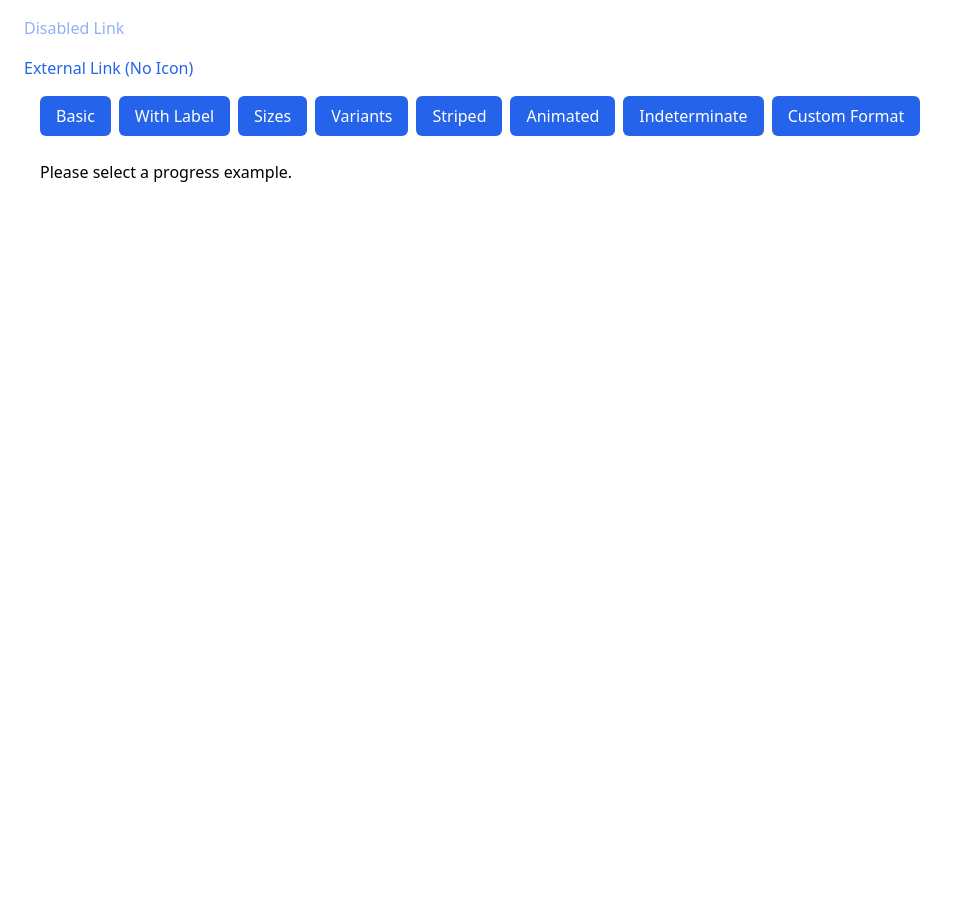
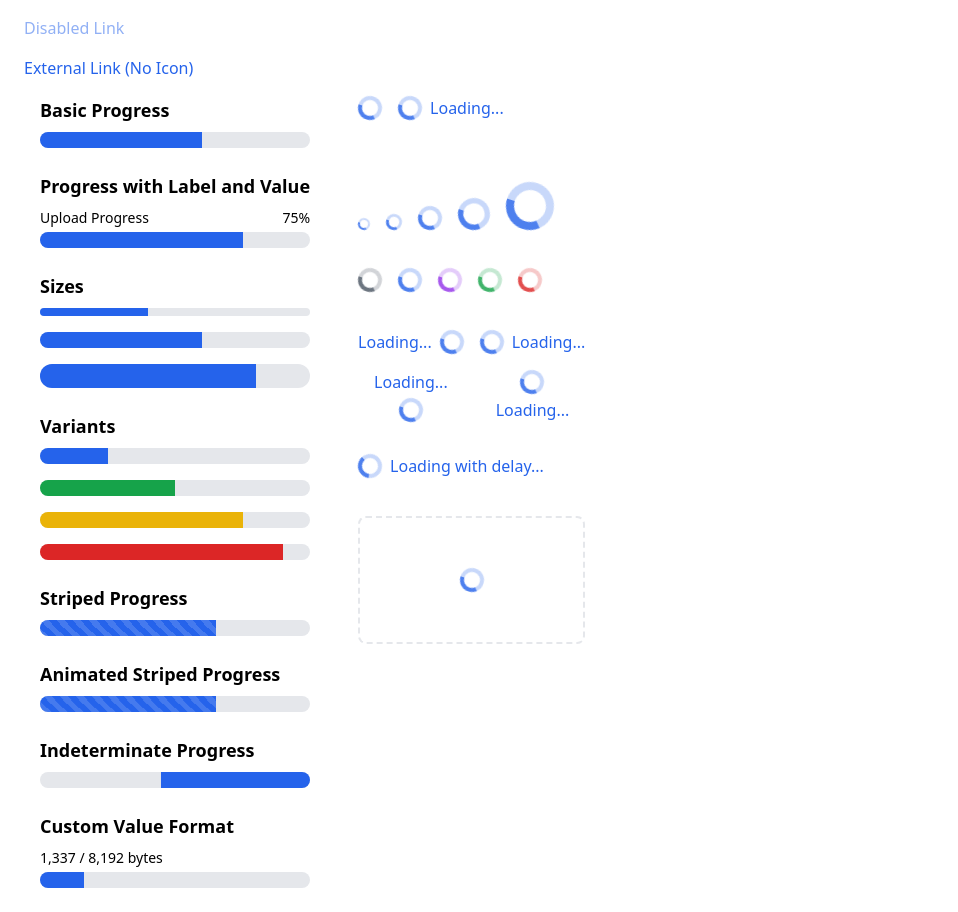
Before and after one commit to Arash-Nozarinejad/interactive-component-lib-01, a React (Vite) app: page / in a window 1280 px wide. Shown: the part 4900-5812 px from the top of the page, without its empty margins (0-958 px from the left). Before the commit the page ends 5108 px from the top, so only its background shows below. Built offline with nearby package versions, Linux system fonts and the light colour scheme.

Commit message:
added spinner component examples

```diff
--- a/src/App.tsx
+++ b/src/App.tsx
@@ -11,6 +11,7 @@ import { TextareaExamples } from "./components/TextareaExampleComponents";
 import ToggleComponentExamples from "./components/ToggleComponentExamples";
 import { AlertExampleWithProvider } from "./components/AlertComponentExamples";
 import ProgressComponentExamples from "./components/ProgressComponentExamples";
+import SpinnerExamples from "./components/SpinnerComponentExamples";
 // import UseStateHookExample from "./components/atoms/hooks/UseStateHookExample";
 
 function App() {
@@ -29,6 +30,7 @@ function App() {
       <LinkComponentExamples />
       <AlertExampleWithProvider />
       <ProgressComponentExamples />
+      <SpinnerExamples />
       {/* <UseStateHookExample /> */}
     </div>
   );
--- a/src/components/ProgressComponentExamples.tsx
+++ b/src/components/ProgressComponentExamples.tsx
@@ -1,42 +1,62 @@
-import { useState } from 'react';
 import { Progress } from './atoms/Progress/Progress';
 
 function ProgressComponentExamples() {
-  // State to control which example is visible.
-  const [activeExample, setActiveExample] = useState<string | null>(null);
+  return (
+    <div className="space-y-6 p-4">
+      {/* Basic Progress */}
+      <section>
+        <h2 className="mb-2 text-lg font-semibold">Basic Progress</h2>
+        <Progress value={60} />
+      </section>
 
-  // Render different progress bar examples based on activeExample state.
-  const renderProgressExample = () => {
-    switch (activeExample) {
-      case 'basic':
-        return <Progress value={60} />;
-      case 'label':
-        return <Progress value={75} label="Upload Progress" showValue />;
-      case 'sizes':
-        return (
+      {/* With Label and Value */}
+      <section>
+        <h2 className="mb-2 text-lg font-semibold">Progress with Label and Value</h2>
+        <Progress value={75} label="Upload Progress" showValue />
+      </section>
+
+      {/* Sizes */}
+      <section>
+        <h2 className="mb-2 text-lg font-semibold">Sizes</h2>
         <div className="space-y-4">
           <Progress value={40} size="sm" />
           <Progress value={60} size="md" />
           <Progress value={80} size="lg" />
         </div>
-        );
-      case 'variants':
-        return (
+      </section>
+
+      {/* Variants */}
+      <section>
+        <h2 className="mb-2 text-lg font-semibold">Variants</h2>
         <div className="space-y-4">
           <Progress value={25} variant="default" />
           <Progress value={50} variant="success" />
           <Progress value={75} variant="warning" />
           <Progress value={90} variant="error" />
         </div>
-        );
-      case 'striped':
-        return <Progress value={65} striped />;
-      case 'animated':
-        return <Progress value={65} striped animated />;
-      case 'indeterminate':
-        return <Progress value={0} indeterminate />;
-      case 'custom':
-        return (
+      </section>
+
+      {/* Striped Progress */}
+      <section>
+        <h2 className="mb-2 text-lg font-semibold">Striped Progress</h2>
+        <Progress value={65} striped />
+      </section>
+
+      {/* Animated Stripes */}
+      <section>
+        <h2 className="mb-2 text-lg font-semibold">Animated Striped Progress</h2>
+        <Progress value={65} striped animated />
+      </section>
+
+      {/* Indeterminate Progress */}
+      <section>
+        <h2 className="mb-2 text-lg font-semibold">Indeterminate Progress</h2>
+        <Progress value={0} indeterminate />
+      </section>
+
+      {/* Custom Value Format */}
+      <section>
+        <h2 className="mb-2 text-lg font-semibold">Custom Value Format</h2>
         <Progress
           value={1337}
           max={8192}
@@ -45,46 +65,11 @@ function ProgressComponentExamples() {
             `${value.toLocaleString()} / ${max.toLocaleString()} bytes`
           }
         />
-        );
-      default:
-        return <p>Please select a progress example.</p>;
-    }
-  };
-
-  return (
-    <div className="space-y-6 p-4">
-      {/* Buttons to switch between examples */}
-      <div className="space-x-2">
-        <button onClick={() => setActiveExample('basic')} className="rounded-md bg-blue-600 px-4 py-2 text-white">
-          Basic
-        </button>
-        <button onClick={() => setActiveExample('label')} className="rounded-md bg-blue-600 px-4 py-2 text-white">
-          With Label
-        </button>
-        <button onClick={() => setActiveExample('sizes')} className="rounded-md bg-blue-600 px-4 py-2 text-white">
-          Sizes
-        </button>
-        <button onClick={() => setActiveExample('variants')} className="rounded-md bg-blue-600 px-4 py-2 text-white">
-          Variants
-        </button>
-        <button onClick={() => setActiveExample('striped')} className="rounded-md bg-blue-600 px-4 py-2 text-white">
-          Striped
-        </button>
-        <button onClick={() => setActiveExample('animated')} className="rounded-md bg-blue-600 px-4 py-2 text-white">
-          Animated
-        </button>
-        <button onClick={() => setActiveExample('indeterminate')} className="rounded-md bg-blue-600 px-4 py-2 text-white">
-          Indeterminate
-        </button>
-        <button onClick={() => setActiveExample('custom')} className="rounded-md bg-blue-600 px-4 py-2 text-white">
-          Custom Format
-        </button>
-      </div>
-
-      {/* Display the selected example */}
-      <div>{renderProgressExample()}</div>
+      </section>
     </div>
   );
 }
 
 export default ProgressComponentExamples;
+
+//ProgressComponentExamples
--- /dev/null
+++ b/src/components/Spinner/Spinner.tsx
@@ -0,0 +1,170 @@
+import React from 'react';
+
+// Define possible sizes and variants for the spinner.
+type SpinnerSize = 'xs' | 'sm' | 'md' | 'lg' | 'xl';
+type SpinnerVariant = 'default' | 'primary' | 'secondary' | 'success' | 'error';
+
+export interface SpinnerProps extends React.HTMLAttributes<HTMLDivElement> {
+  /** Size of the spinner */
+  size?: SpinnerSize;
+  /** Visual style variant */
+  variant?: SpinnerVariant;
+  /** Whether to show the loading text */
+  showText?: boolean;
+  /** Custom loading text */
+  text?: string;
+  /** Position of the text relative to the spinner */
+  textPosition?: 'left' | 'right' | 'top' | 'bottom';
+  /** Whether the spinner is centered in its container */
+  centered?: boolean;
+  /** Delay (in ms) before showing the spinner */
+  delayMs?: number;
+}
+
+// Define Tailwind CSS classes for each size.
+const sizeStyles: Record<SpinnerSize, { spinner: string; text: string }> = {
+  xs: { spinner: 'h-3 w-3', text: 'text-xs' },
+  sm: { spinner: 'h-4 w-4', text: 'text-sm' },
+  md: { spinner: 'h-6 w-6', text: 'text-base' },
+  lg: { spinner: 'h-8 w-8', text: 'text-lg' },
+  xl: { spinner: 'h-12 w-12', text: 'text-xl' }
+};
+
+// Define color variants.
+const variantStyles: Record<SpinnerVariant, string> = {
+  default: 'text-gray-600',
+  primary: 'text-blue-600',
+  secondary: 'text-purple-600',
+  success: 'text-green-600',
+  error: 'text-red-600'
+};
+
+// Define layout classes for text positioning.
+const textPositionStyles = {
+  left: 'flex-row-reverse gap-2',
+  right: 'flex-row gap-2',
+  top: 'flex-col-reverse gap-1',
+  bottom: 'flex-col gap-1'
+};
+
+export function Spinner({
+  size = 'md',
+  variant = 'primary',
+  showText = false,
+  text = 'Loading...',
+  textPosition = 'right',
+  centered = false,
+  delayMs = 0,
+  className,
+  ...props
+}: SpinnerProps) {
+  // Manage spinner visibility; if delayMs is provided, wait that many milliseconds before showing.
+  const [show, setShow] = React.useState(!delayMs);
+
+  React.useEffect(() => {
+    if (delayMs) {
+      const timer = setTimeout(() => setShow(true), delayMs);
+      return () => clearTimeout(timer);
+    }
+  }, [delayMs]);
+
+  // If not ready to show, return null.
+  if (!show) {
+    return null;
+  }
+
+  // A local wrapper applies layout and positioning classes.
+  const Wrapper = ({ children }: { children: React.ReactNode }) => (
+    <div
+      {...props}
+      className={[
+        'inline-flex items-center',
+        textPositionStyles[textPosition],
+        centered && 'absolute left-1/2 top-1/2 -translate-x-1/2 -translate-y-1/2',
+        className
+      ].filter(Boolean).join(' ')}
+    >
+      {children}
+    </div>
+  );
+
+  return (
+    <Wrapper>
+      {/* The spinner icon using an SVG with a rotating animation */}
+      <div
+        className={[
+          'animate-spin',
+          sizeStyles[size].spinner,
+          variantStyles[variant]
+        ].filter(Boolean).join(' ')}
+        role="status"
+        aria-label={text}
+      >
+        <svg
+          className="h-full w-full"
+          viewBox="0 0 24 24"
+          fill="none"
+          xmlns="http://www.w3.org/2000/svg"
+        >
+          <circle
+            className="opacity-25"
+            cx="12"
+            cy="12"
+            r="10"
+            stroke="currentColor"
+            strokeWidth="4"
+          />
+          <path
+            className="opacity-75"
+            fill="currentColor"
+            d="M4 12a8 8 0 018-8V0C5.373 0 0 5.373 0 12h4zm2 5.291A7.962 7.962 0 014 12H0c0 3.042 1.135 5.824 3 7.938l3-2.647z"
+          />
+        </svg>
+      </div>
+      {/* Optionally show loading text */}
+      {showText && (
+        <span
+          className={[
+            'select-none',
+            sizeStyles[size].text,
+            variantStyles[variant]
+        ].filter(Boolean).join(' ')}
+          aria-hidden="true"
+        >
+          {text}
+        </span>
+      )}
+    </Wrapper>
+  );
+}
+
+// Alternative style: DotsSpinner renders three pulsing dots.
+export function DotsSpinner({
+  size = 'md',
+  variant = 'primary',
+  className,
+  ...props
+}: Omit<SpinnerProps, 'showText' | 'text' | 'textPosition'>) {
+  return (
+    <div
+      role="status"
+      aria-label="Loading"
+      className={['flex gap-1', className].filter(Boolean).join(' ')}
+      {...props}
+    >
+      {[1, 2, 3].map((dot) => (
+        <div
+          key={dot}
+          className={[
+            'animate-pulse rounded-full',
+            sizeStyles[size].spinner,
+            variantStyles[variant]
+            ].filter(Boolean).join(' ')}
+          style={{
+            animationDelay: `${dot * 0.15}s`
+          }}
+        />
+      ))}
+    </div>
+  );
+}
--- /dev/null
+++ b/src/components/SpinnerComponentExamples.tsx
@@ -0,0 +1,57 @@
+import { Spinner, DotsSpinner } from "./Spinner/Spinner";
+
+function SpinnerExamples() {
+  return (
+    <div className="space-y-8 p-4">
+      {/* Basic Spinners */}
+      <div className="space-x-4">
+        <Spinner />
+        <Spinner showText />
+        <DotsSpinner />
+      </div>
+
+      {/* Sizes */}
+      <div className="space-x-4">
+        <Spinner size="xs" />
+        <Spinner size="sm" />
+        <Spinner size="md" />
+        <Spinner size="lg" />
+        <Spinner size="xl" />
+      </div>
+
+      {/* Variants */}
+      <div className="space-x-4">
+        <Spinner variant="default" />
+        <Spinner variant="primary" />
+        <Spinner variant="secondary" />
+        <Spinner variant="success" />
+        <Spinner variant="error" />
+      </div>
+
+      {/* Text Positions */}
+      <div className="grid grid-cols-2 gap-4">
+        <Spinner showText textPosition="left" />
+        <Spinner showText textPosition="right" />
+        <Spinner showText textPosition="top" />
+        <Spinner showText textPosition="bottom" />
+      </div>
+
+      {/* With Delay */}
+      <Spinner delayMs={1000} showText text="Loading with delay..." />
+
+      {/* Centered Spinner in a Container */}
+      <div className="relative h-32 w-full rounded-lg border-2 border-dashed">
+        <Spinner centered />
+      </div>
+
+      {/* Alternative Style: DotsSpinner Examples */}
+      <div className="space-x-4">
+        <DotsSpinner size="sm" />
+        <DotsSpinner />
+        <DotsSpinner size="lg" />
+      </div>
+    </div>
+  );
+}
+
+export default SpinnerExamples;
--- a/tailwind.config.js
+++ b/tailwind.config.js
@@ -22,20 +22,30 @@ export default {
         'indeterminate-progress': {
           '0%': { transform: 'translateX(-100%)' },
           '100%': { transform: 'translateX(200%)' }
-        }
+        },
+        'spin': {
+          from: { transform: 'rotate(0deg)' },
+          to: { transform: 'rotate(360deg)' },
+        },
+        'pulse': {
+          '0%, 100%': { opacity: '1' },
+          '50%': { opacity: '.3' },
+        },
       },
       animation: {
         'slide-in-right': 'slide-in-right 0.3s ease-out',
         'slide-out-right': 'slide-out-right 0.3s ease-out',
         'progress-stripes': 'progress-stripes 1s linear infinite',
-        'indeterminate-progress': 'indeterminate-progress 1.5s ease-in-out infinite'
+        'indeterminate-progress': 'indeterminate-progress 1.5s ease-in-out infinite',
+        'spin': 'spin 1s linear infinite',
+        'pulse': 'pulse 1.5s cubic-bezier(0.4, 0, 0.6, 1) infinite',
       },
       backgroundImage: {
         'stripes': 'linear-gradient(45deg, rgba(255,255,255,.15) 25%, transparent 25%, transparent 50%, rgba(255,255,255,.15) 50%, rgba(255,255,255,.15) 75%, transparent 75%, transparent)',
       },
       backgroundSize: {
         'stripes': '1rem 1rem',
-      }
+      },
     },
   },
   plugins: [],
```
Lines whose indentation alone changed are shown as unchanged.
